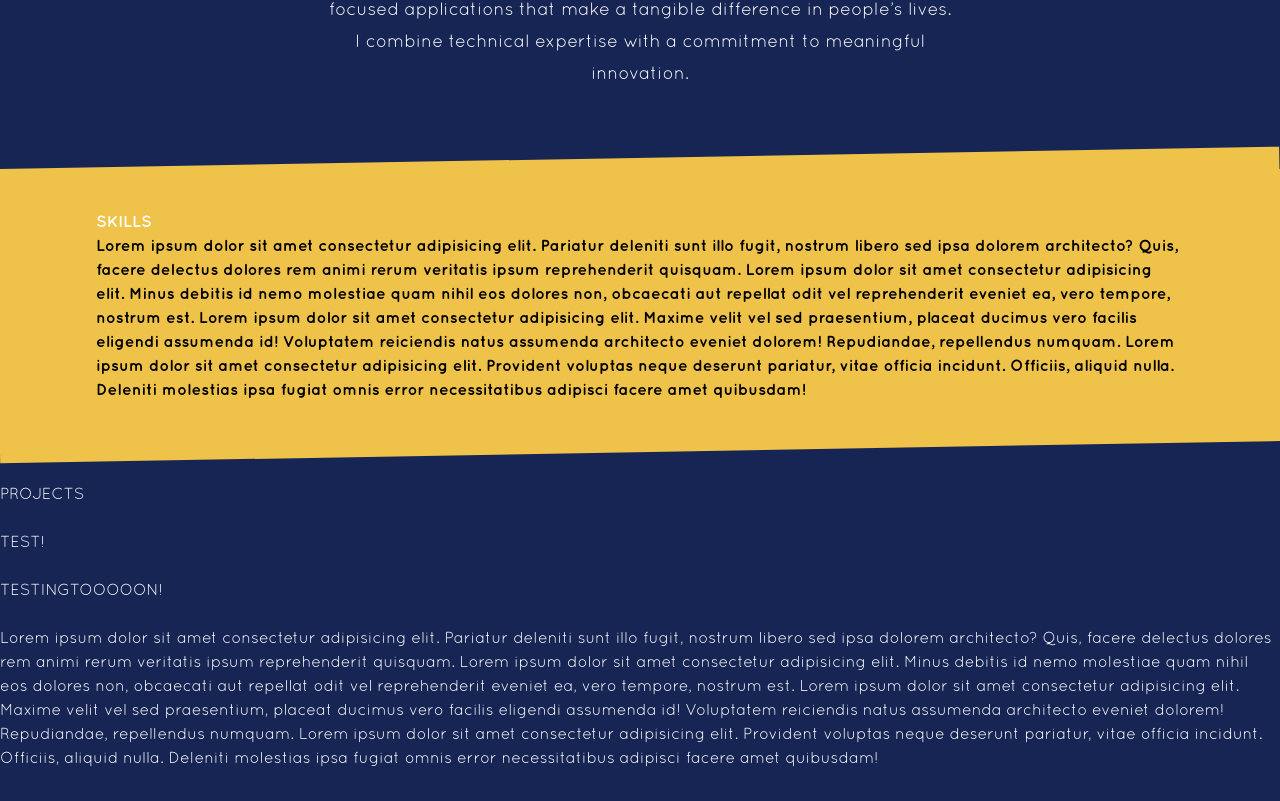
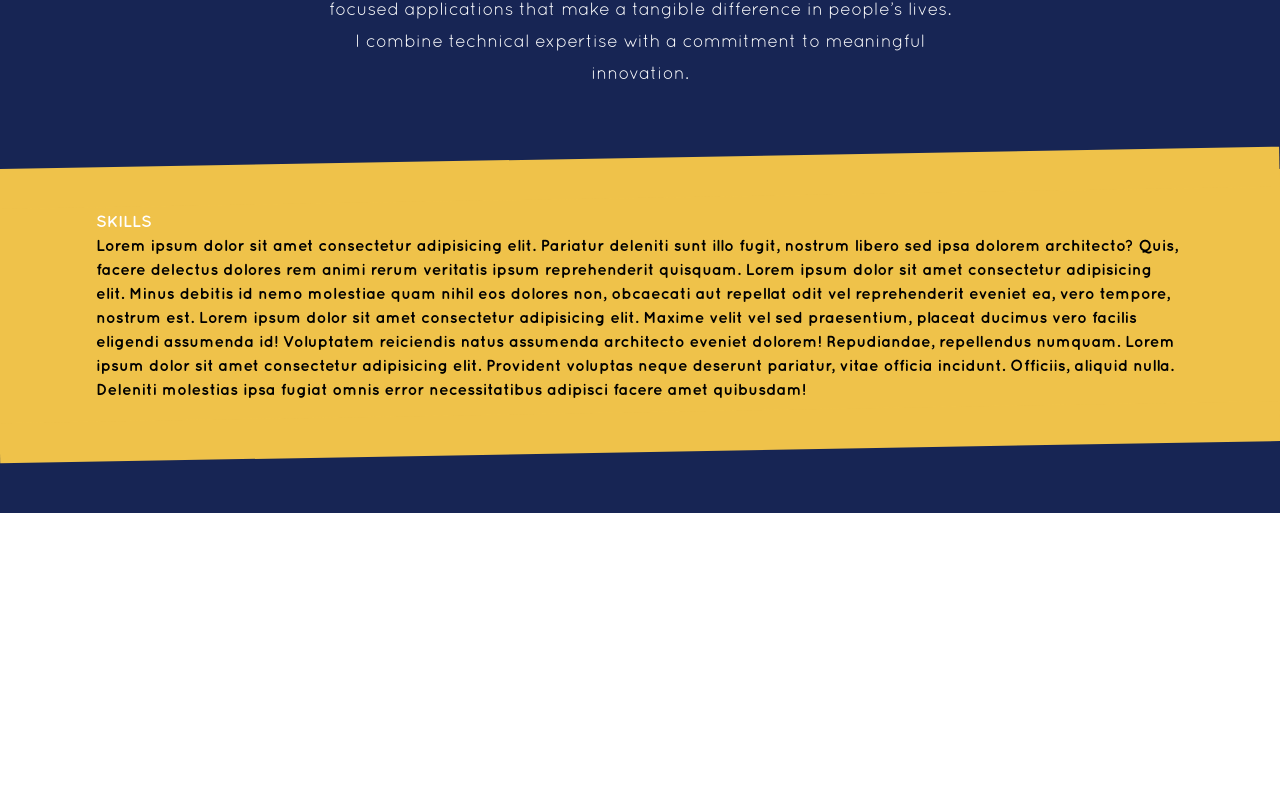
Before and after one commit to paologhidoni/portfolio, a React (Vite) app: page / in a window 1280 px wide. Shown: the part 325-1126 px from the top of the page. After the commit the page ends 838 px from the top, so only its background shows below. Built offline with nearby package versions, Linux system fonts and the light colour scheme.

Commit message:
Cleanup unused code

```diff
--- a/src/App.tsx
+++ b/src/App.tsx
@@ -11,29 +11,6 @@ function App() {
       <main className="text-white font-quicksand">
         <Hero />
         <Skills />
-
-        <h1>PROJECTS</h1>
-        <p id="projects">
-          <br></br>
-          TEST! <br></br>
-          <br></br>
-          TESTINGTOOOOON! <br></br>
-          <br></br>
-          Lorem ipsum dolor sit amet consectetur adipisicing elit. Pariatur
-          deleniti sunt illo fugit, nostrum libero sed ipsa dolorem architecto?
-          Quis, facere delectus dolores rem animi rerum veritatis ipsum
-          reprehenderit quisquam. Lorem ipsum dolor sit amet consectetur
-          adipisicing elit. Minus debitis id nemo molestiae quam nihil eos
-          dolores non, obcaecati aut repellat odit vel reprehenderit eveniet ea,
-          vero tempore, nostrum est. Lorem ipsum dolor sit amet consectetur
-          adipisicing elit. Maxime velit vel sed praesentium, placeat ducimus
-          vero facilis eligendi assumenda id! Voluptatem reiciendis natus
-          assumenda architecto eveniet dolorem! Repudiandae, repellendus
-          numquam. Lorem ipsum dolor sit amet consectetur adipisicing elit.
-          Provident voluptas neque deserunt pariatur, vitae officia incidunt.
-          Officiis, aliquid nulla. Deleniti molestias ipsa fugiat omnis error
-          necessitatibus adipisci facere amet quibusdam!
-        </p>
       </main>
     </div>
   );
```
